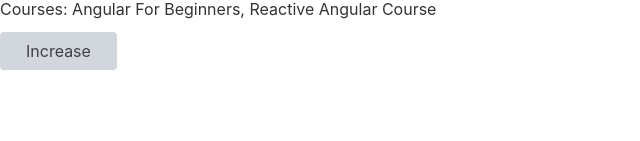
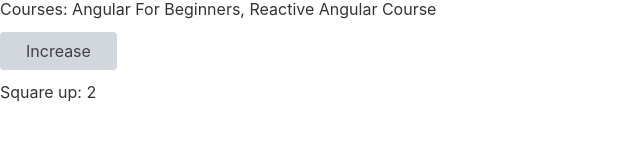
Before and after one commit to javierlona/learning_angular_signals_v17, an Angular app: page / in a window 1280 px wide. Shown: the part 205-346 px from the top of the page, without its empty margins (0-640 px from the left). Built offline with nearby package versions, Linux system fonts and the light colour scheme.

Commit message:
Create signal service

```diff
--- a/src/app/app.component.html
+++ b/src/app/app.component.html
@@ -26,3 +26,9 @@
     <button class="button" (click)="increment()">Increase</button>
   </div>
 </div>
+
+<div class="row">
+  <div class="col">
+    <p>Square up: {{ bulletinService.bulletin() }}</p>
+  </div>
+</div>
--- a/src/app/app.component.ts
+++ b/src/app/app.component.ts
@@ -1,5 +1,6 @@
 import { Component, computed, effect, signal } from '@angular/core';
 import { RouterOutlet } from '@angular/router';
+import { BulletinService } from './services/bulletin.service';
 
 @Component({
   selector: 'app-root',
@@ -12,6 +13,7 @@ export class AppComponent {
   title = 'angular-signals';
 
   counter = signal(0);
+  myNumber = this.bulletinService.bulletin();
 
   derivedCounter = computed(() => {
     const counter = this.counter();
@@ -28,7 +30,7 @@ export class AppComponent {
     "Reactive Angular Course"
   ]);
 
-  constructor() {
+  constructor(public bulletinService: BulletinService) {
 
     effect(() => {
       const counterValue = this.counter();
@@ -48,5 +50,6 @@ export class AppComponent {
     });
 
     this.courses.update(courses => [...courses, "Angular Core Deep Dive"]);
+    this.bulletinService.square();
   }
 }
--- /dev/null
+++ b/src/app/services/bulletin.service.ts
@@ -0,0 +1,17 @@
+import { Injectable, signal } from '@angular/core';
+
+@Injectable({
+  providedIn: 'root'
+})
+export class BulletinService {
+
+  private bulletinSignal = signal(2);
+
+  readonly bulletin = this.bulletinSignal.asReadonly();
+
+  constructor() { }
+
+  square() {
+    this.bulletinSignal.update(val => val * val);
+  }
+}
```
Also changed, not shown: 1 other file (tests, documents, lock files or other folders).
